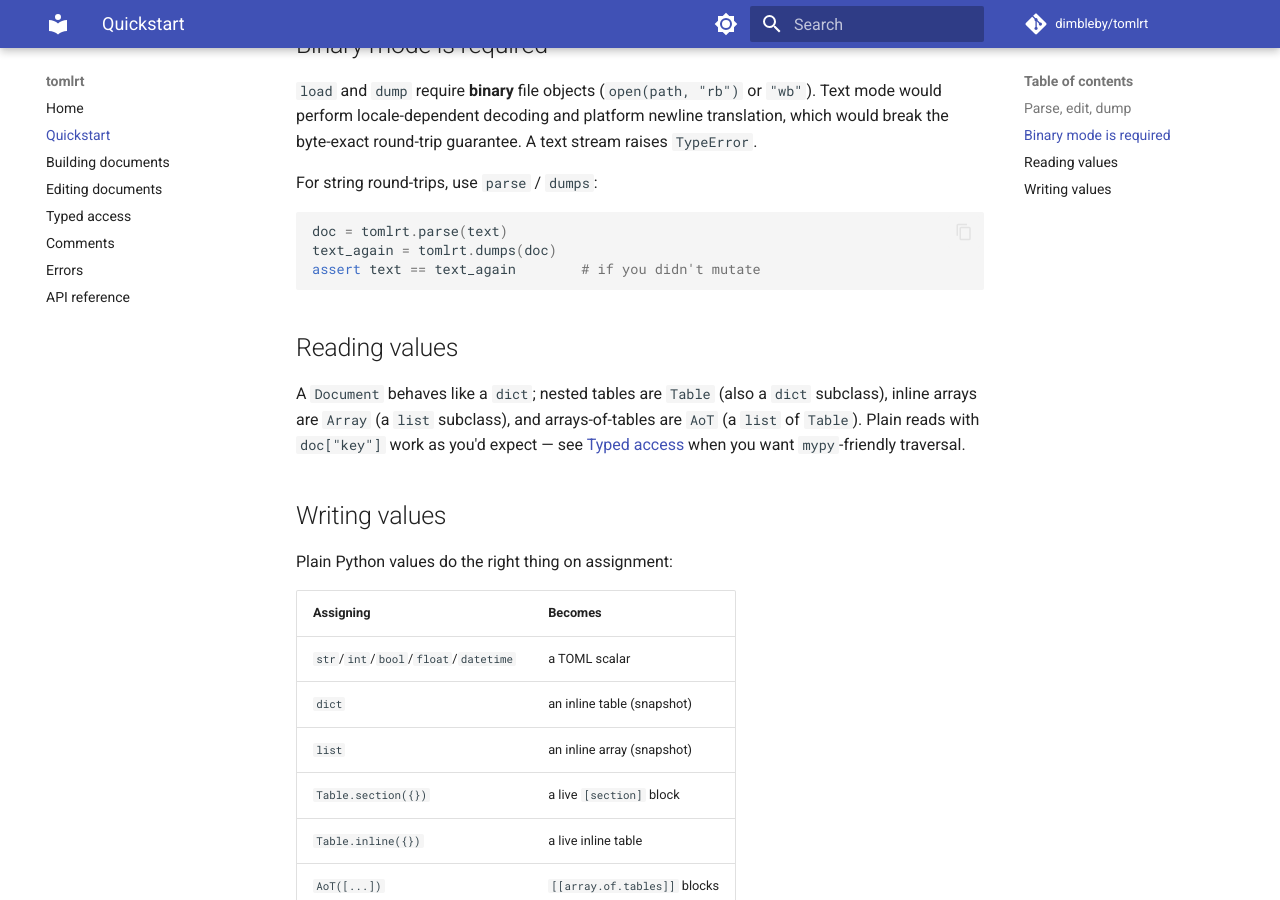
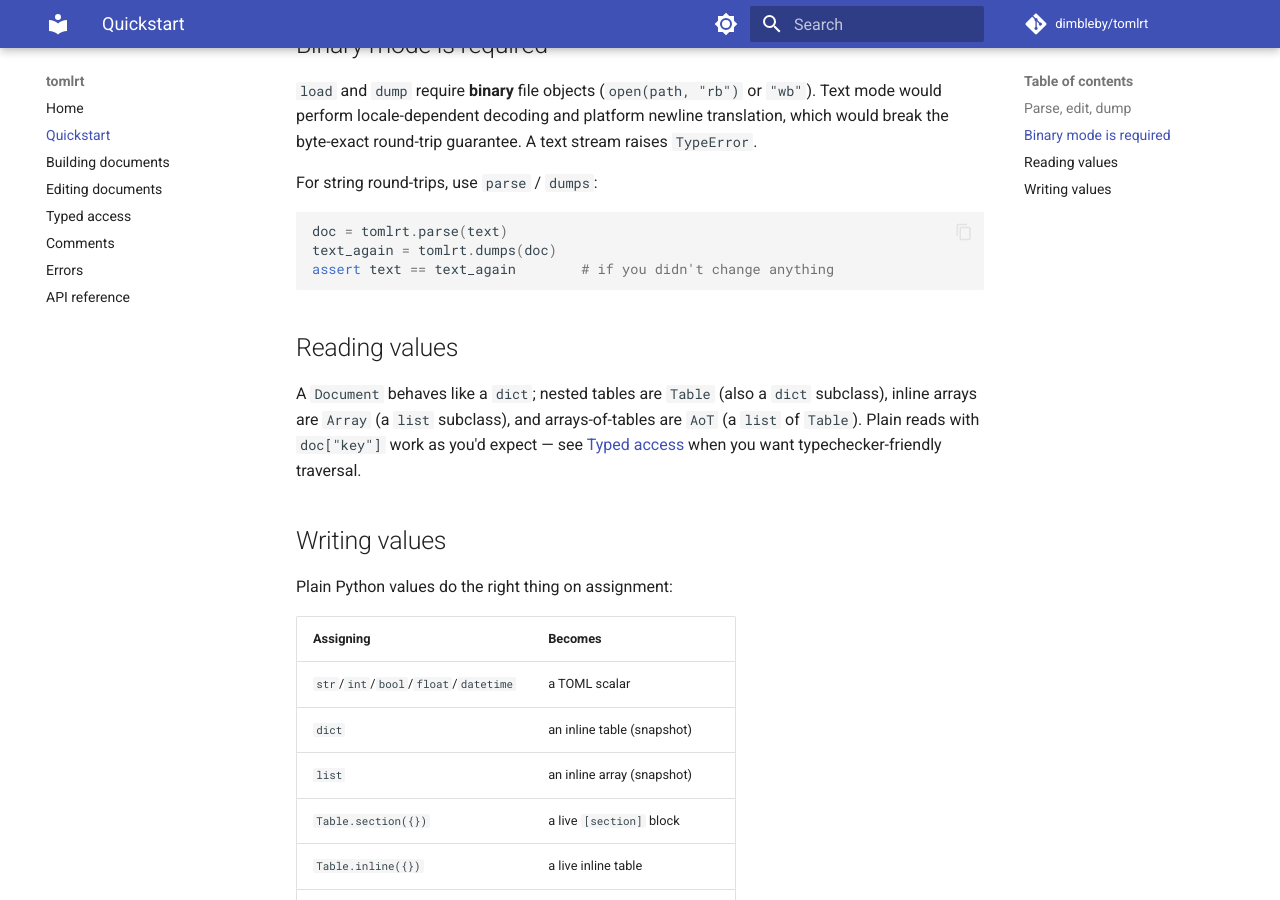
Before and after one commit to dimbleby/toml-edit, an MkDocs documentation site: the page built from docs/quickstart.md, in a window 1280 px wide and 900 px high, scrolled down 497 px. Built offline with MkDocs 1.6.1 and Material for MkDocs 9.7.7, drawn with Linux system fonts in a browser that asks for light colours; comment, search, counter and statistics services are not loaded.

Commit message:
release 0.6.0

````diff
--- a/docs/quickstart.md
+++ b/docs/quickstart.md
@@ -28,13 +28,13 @@
 ```python
 doc = tomlrt.parse(text)
 text_again = tomlrt.dumps(doc)
-assert text == text_again        # if you didn't mutate
+assert text == text_again        # if you didn't change anything
 ```
 
 ## Reading values
 
 A `Document` behaves like a `dict`; nested tables are `Table` (also a `dict` subclass), inline arrays are `Array` (a `list` subclass), and arrays-of-tables are `AoT` (a `list` of `Table`).
-Plain reads with `doc["key"]` work as you'd expect — see [Typed access](access.md) when you want `mypy`-friendly traversal.
+Plain reads with `doc["key"]` work as you'd expect — see [Typed access](access.md) when you want typechecker-friendly traversal.
 
 ## Writing values
 
--- a/pyproject.toml
+++ b/pyproject.toml
@@ -1,6 +1,6 @@
 [project]
 name = "tomlrt"
-version = "0.5.0"
+version = "0.6.0"
 description = "A format-preserving TOML parser and writer for Python."
 readme = "README.md"
 requires-python = ">=3.10"
````
Also changed, not shown: CHANGELOG.md (+4 -0 lines), README.md (+0 -8 lines), 1 other file.
